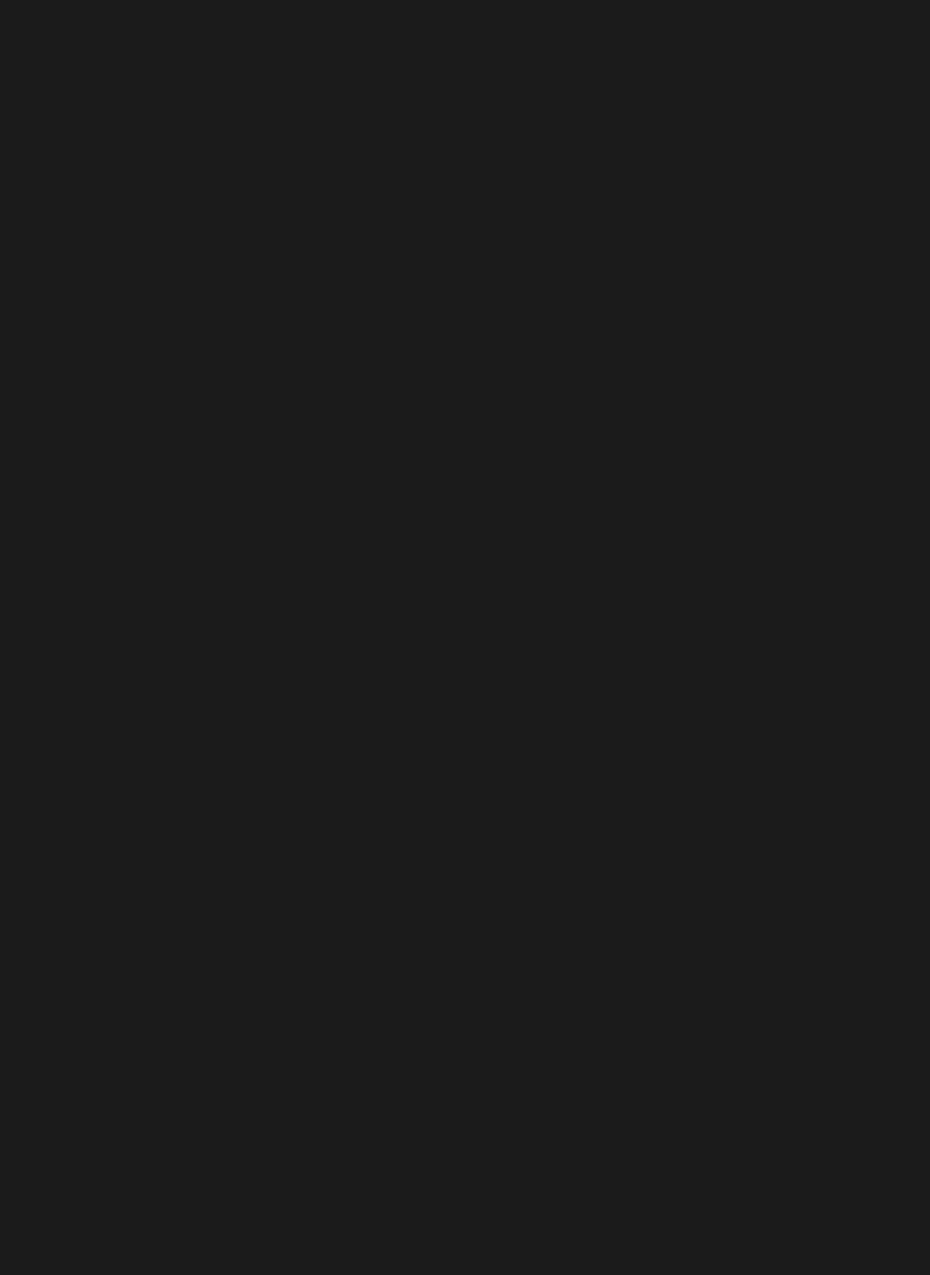
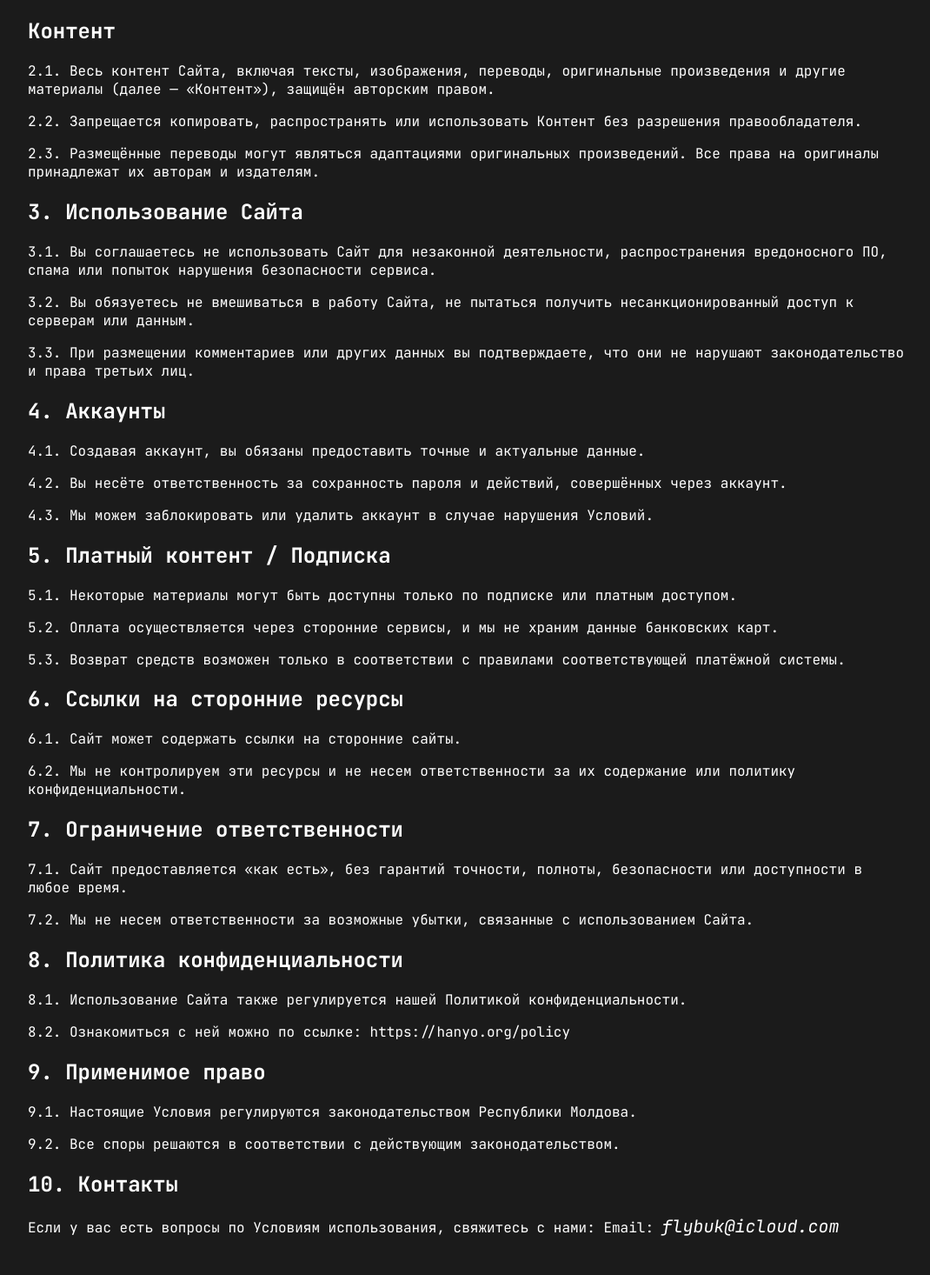
Before and after one commit to MoJoF/hanyo-react, a React (Vite) app: page /terms in a window 1280 px wide. Before the commit this address had no page. Shown: the part 624-2090 px from the top of the page at 87% size, without its empty margins (104-1174 px from the left). Before the commit the page ends 800 px from the top, so only its background shows below. Built offline with nearby package versions, Linux system fonts and the light colour scheme.

Commit message:
Доделка условий использования (/terms)

```diff
--- a/src/App.jsx
+++ b/src/App.jsx
@@ -2,6 +2,7 @@ import { Routes, Route } from "react-router-dom"
 import Home from "./pages/Home"
 import NotFound from "./pages/NotFound"
 import Policy from "./pages/Policy"
+import Terms from "./pages/Terms"
 
 
 function App() {
@@ -9,6 +10,7 @@ function App() {
     <Routes>
       <Route path="/" element={<Home />} />
       <Route path="/policy" element={<Policy />} />
+      <Route path="/terms" element={<Terms />} />
 
       {/* 404 */}
       <Route path="*" element={<NotFound />} />
--- a/src/pages/Terms/index.jsx
+++ b/src/pages/Terms/index.jsx
@@ -26,6 +26,38 @@ const Terms = () => {
             <p>2.3. Размещённые переводы могут являться адаптациями оригинальных произведений. Все права на оригиналы принадлежат их авторам и издателям.</p>
 
             <h2>3. Использование Сайта</h2>
+            <p>3.1. Вы соглашаетесь не использовать Сайт для незаконной деятельности, распространения вредоносного ПО, спама или попыток нарушения безопасности сервиса.</p>
+            <p>3.2. Вы обязуетесь не вмешиваться в работу Сайта, не пытаться получить несанкционированный доступ к серверам или данным.</p>
+            <p>3.3. При размещении комментариев или других данных вы подтверждаете, что они не нарушают законодательство и права третьих лиц.</p>
+
+            <h2>4. Аккаунты</h2>
+            <p>4.1. Создавая аккаунт, вы обязаны предоставить точные и актуальные данные.</p>
+            <p>4.2. Вы несёте ответственность за сохранность пароля и действий, совершённых через аккаунт.</p>
+            <p>4.3. Мы можем заблокировать или удалить аккаунт в случае нарушения Условий.</p>
+
+            <h2>5. Платный контент / Подписка</h2>
+            <p>5.1. Некоторые материалы могут быть доступны только по подписке или платным доступом.</p>
+            <p>5.2. Оплата осуществляется через сторонние сервисы, и мы не храним данные банковских карт.</p>
+            <p>5.3. Возврат средств возможен только в соответствии с правилами соответствующей платёжной системы.</p>
+
+            <h2>6. Ссылки на сторонние ресурсы</h2>
+            <p>6.1. Сайт может содержать ссылки на сторонние сайты.</p>
+            <p>6.2. Мы не контролируем эти ресурсы и не несем ответственности за их содержание или политику конфиденциальности.</p>
+
+            <h2>7. Ограничение ответственности</h2>
+            <p>7.1. Сайт предоставляется «как есть», без гарантий точности, полноты, безопасности или доступности в любое время.</p>
+            <p>7.2. Мы не несем ответственности за возможные убытки, связанные с использованием Сайта.</p>
+
+            <h2>8. Политика конфиденциальности</h2>
+            <p>8.1. Использование Сайта также регулируется нашей Политикой конфиденциальности.</p>
+            <p>8.2. Ознакомиться с ней можно по ссылке: https://hanyo.org/policy</p>
+
+            <h2>9. Применимое право</h2>
+            <p>9.1. Настоящие Условия регулируются законодательством Республики Молдова.</p>
+            <p>9.2. Все споры решаются в соответствии с действующим законодательством.</p>
+
+            <h2>10. Контакты</h2>
+            <p>Если у вас есть вопросы по Условиям использования, свяжитесь с нами: Email: <a href="mailto:flybuk@icloud.com"><i>flybuk@icloud.com</i></a></p>
 
             <Footer />
         </>
```
Also changed, not shown: src/pages/Home/index.jsx (line endings or trailing spaces).
